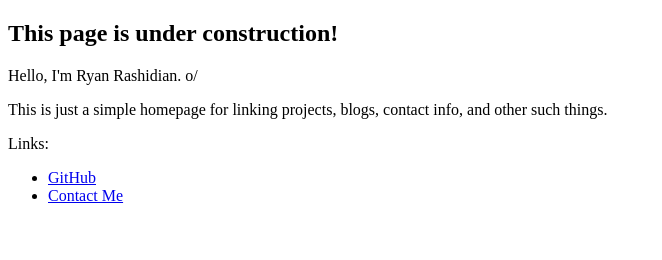
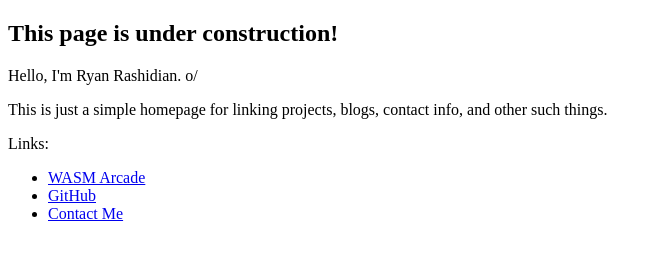
Before and after one commit to ryan-rashidian/ryan-rashidian.github.io, a plain HTML site: page index.html in a window 1280 px wide. Shown: the whole page, without its empty margins (0-662 px from the left). Drawn offline with Linux system fonts and the light colour scheme.

Commit message:
Add link to new wasm-arcade page

```diff
--- a/index.html
+++ b/index.html
@@ -16,12 +16,9 @@
 
     <p>Links:</p>
     <ul>
-            <li><a href="https://github.com/ryan-rashidian">
-                GitHub
-            </a></li>
-            <li><a href="mailto:ryanrashidian@protonmail.com">
-                Contact Me
-            </a></li>
+        <li><a href="/wasm-arcade">WASM Arcade</a></li>
+        <li><a href="https://github.com/ryan-rashidian">GitHub</a></li>
+        <li><a href="mailto:ryanrashidian@protonmail.com">Contact Me</a></li>
     </ul>
 
 </body>
```
Lines whose indentation alone changed are shown as unchanged.
